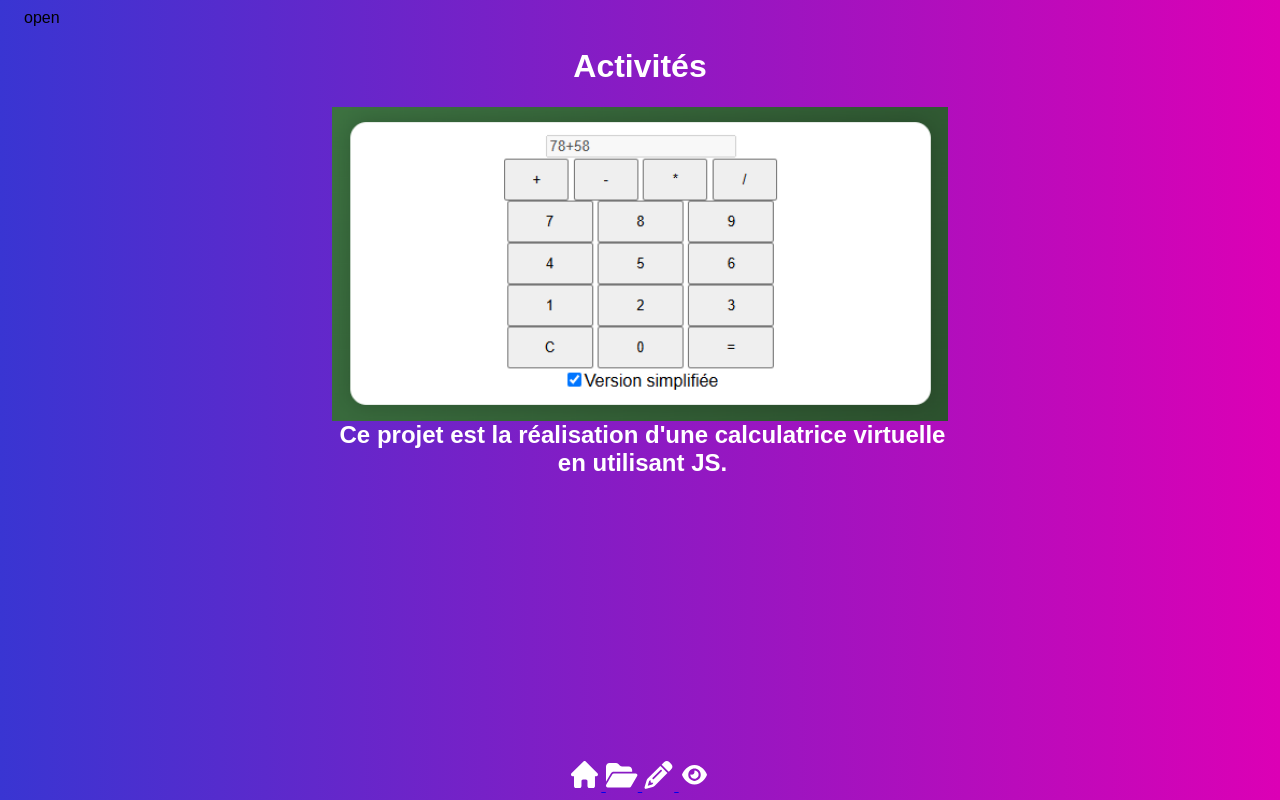
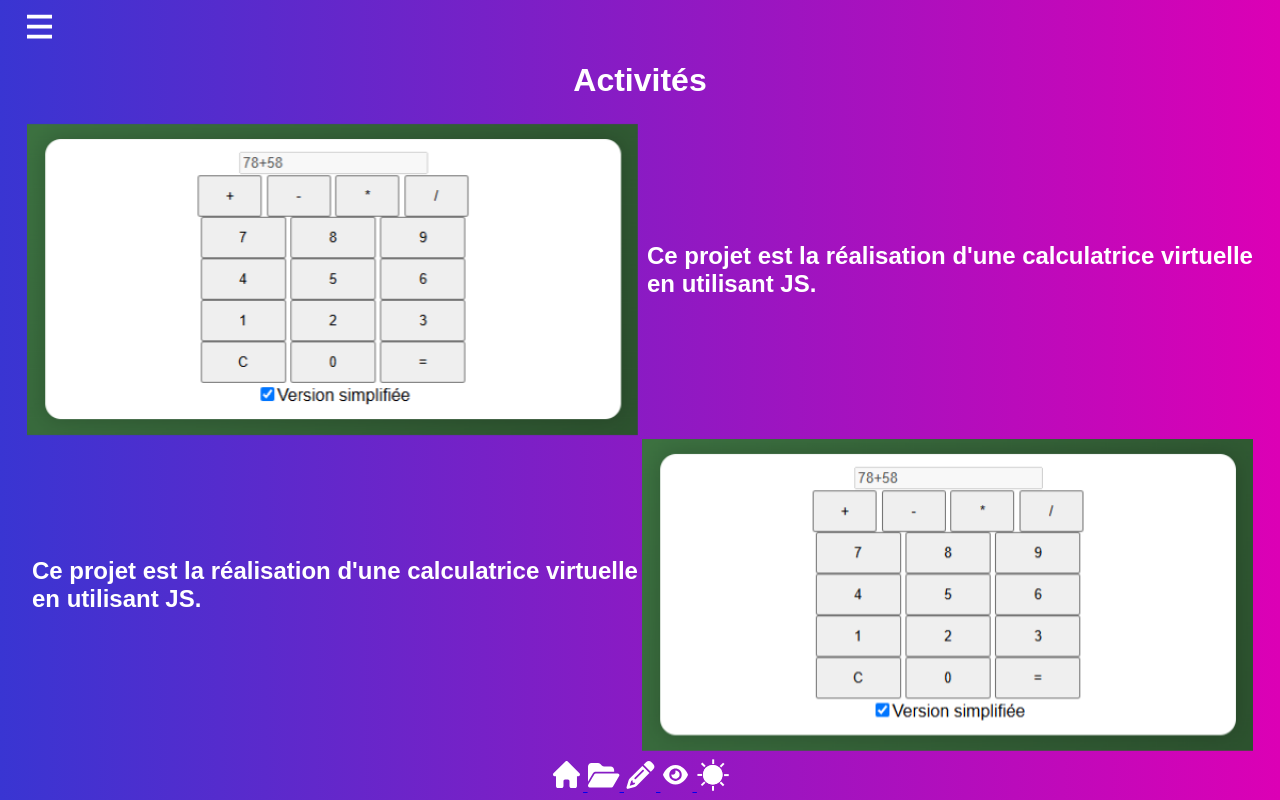
Before and after one commit to HDMDraw/portfolio, a plain HTML site: page act.html in a window 1280 px wide. Shown: the top 800 px of the page. Drawn offline with Linux system fonts and the light colour scheme; a web font is replaced by a local one.

Commit message:
Add files via upload

```diff
--- a/act.html
+++ b/act.html
@@ -12,10 +12,15 @@
         </div>
         <div id="main" class="content">
             <left>
-                <span id="openBtn" onclick="openNav()">open</span>
+                <img src="menu_img_light.png" id="openBtn" onclick="openNav()">
             </left>
             <center>
                 <h1>Activités</h1>
+            <!-- Tableau des activités -->
+            <table>
+                <tr>
+                    <!-- Première activité : Calculatrice -->
+                    <td>
                         <div class="container">
                             <img src="calculatrice/calc_capt.PNG" alt="Capture de la calculatrice virtuelle" class="image" style="width:100%">
                             <div class="middle">
@@ -23,24 +28,50 @@
                                     <div class="text">Calculatrice</div>
                                 </a>
                             </div>
+                        </div>
+                    </td>
+                    <td>
                         <h2 class="imageflexcontent">Ce projet est la réalisation d'une calculatrice virtuelle en utilisant JS.</h2>
+                    </td>
+                </tr>
+                <tr>
+                    <!-- Seconde activité : -->
+                    <td>
+                        <h2 class="imageflexcontent">Ce projet est la réalisation d'une calculatrice virtuelle en utilisant JS.</h2>
+                    </td>
+                    <td>
+                        <div class="container">
+                            <img src="calculatrice/calc_capt.PNG" alt="Capture de la calculatrice virtuelle" class="image" style="width:100%">
+                            <div class="middle">
+                                <a href="calculatrice/calculatrice.html">
+                                    <div class="text">Calculatrice</div>
+                                </a>
                             </div>
-            </center>
                         </div>
+                    </td>
+                </tr>
+            </table>
+        </div>
+        <br>
+        <br>
+        <br>
+        <br>
     </body>
     <footer>
         <!-- Changer les boutons en images -->
+        <!-- Changer les boutons en images -->
         <a href="index.html">
-            <img src="acc_img_light.png" alt="Button Image">
+            <img id="acc" src="acc_img_light.png" alt="Button Image">
         </a>
         <a href="docs.html">
-            <img src="doc_img_light.png" alt="Button Image">
+            <img id="docs" src="doc_img_light.png" alt="Button Image">
         </a>
         <a href="act.html">
-            <img src="act_img_light.png" alt="Button Image">
+            <img id="act" src="act_img_light.png" alt="Button Image">
         </a>
         <a href="veilletechno.html">
-            <img src="vt_img_light.png" alt="Button Image">
+            <img id="vt" src="vt_img_light.png" alt="Button Image">
         </a>
+        <img id="theme" src="theme_img_light.png" alt="Button Image" onclick="changementTheme()">
     </footer>
 </html>
--- a/script.js
+++ b/script.js
@@ -1,11 +1,85 @@
-/* Set the width of the side navigation to 250px and the left margin of the page content to 250px */
+// Change la largeur de la side navivgation à 250px
 function openNav() {
     document.getElementById("mySidenav").style.width = "250px";
     document.getElementById("openBtn").style.opacity = 0;
   }
 
-  /* Set the width of the side navigation to 0 and the left margin of the page content to 0 */
-  function closeNav() {
+// Change la largeur de la side navigation à 0
+function closeNav() {
     document.getElementById("mySidenav").style.width = "0";
     document.getElementById("openBtn").style.opacity = 100;
   }
+
+/* ====================== A DEBUGGER ====================== */
+/*
+// Change le thème de la page
+function changementTheme() {
+  alert(document.getElementById("theme").src)
+  if(localStorage.getItem("theme") == 'light') {
+    document.body.style.background = "linear-gradient(90deg, rgb(81, 76, 235) 0%, rgb(209, 78, 185) 100%)"
+    document.getElementById("acc").src = "acc_img.png"
+    document.getElementById("docs").src = "docs_img.png"
+    document.getElementById("vt").src = "vt_img.png"
+    document.getElementById("act").src = "act_img.png"
+    document.getElementById("menu").src = "menu_img.png"
+    document.getElementById("theme").src = "theme_img.png"
+    document.h2.style.color = "black"
+    document.h1.style.color = "black"
+    localStorage.setItem("theme", "light")
+  }
+  else {
+    if(localStorage.getItem("theme") == "dark") {
+      document.body.style.background = "linear-gradient(90deg, rgba(57,53,210,1) 0%, rgba(220,0,181,1) 100%)"
+      document.getElementById("acc").src = "acc_img_light.png"
+      document.getElementById("docs").src = "docs_img_light.png"
+      document.getElementById("vt").src = "vt_img_light.png"
+      document.getElementById("act").src = "act_img_light.png"
+      document.getElementById("menu").src = "menu_img_light.png"
+      document.getElementById("theme").src = "theme_img_light.png"
+      document.h2.style.color = "white"
+      document.h1.style.color = "white"
+    }
+  }
+}
+
+// Vérifier le thème de la page
+function verifTheme() {
+  if (typeof localStorage.getItem("theme") === 'undefined') {
+    localStorage.setItem("theme", "light")
+    document.body.style.background = "linear-gradient(90deg, rgba(57,53,210,1) 0%, rgba(220,0,181,1) 100%)"
+    document.getElementById("acc").src = "acc_img_light.png"
+    document.getElementById("docs").src = "docs_img_light.png"
+    document.getElementById("vt").src = "vt_img_light.png"
+    document.getElementById("act").src = "act_img_light.png"
+    document.getElementById("menu").src = "menu_img_light.png"
+    document.getElementById("theme").src = "theme_img_light.png"
+    document.h2.style.color = "white"
+    document.h1.style.color = "white"
+  }
+  else {
+    if(localStorage.getItem("theme") == 'light') {
+      document.body.style.background = "linear-gradient(90deg, rgba(57,53,210,1) 0%, rgba(220,0,181,1) 100%)"
+      document.getElementById("acc").src = "acc_img_light.png"
+      document.getElementById("docs").src = "docs_img_light.png"
+      document.getElementById("vt").src = "vt_img_light.png"
+      document.getElementById("act").src = "act_img_light.png"
+      document.getElementById("menu").src = "menu_img_light.png"
+      document.getElementById("theme").src = "theme_img_light.png"
+      document.h2.style.color = "white"
+      document.h1.style.color = "white"
+  }
+  else {
+    if(localStorage.getItem("theme") == 'dark') {
+      document.body.style.background = "linear-gradient(90deg, rgb(81, 76, 235) 0%, rgb(209, 78, 185) 100%)"
+      document.getElementById("acc").src = "acc_img.png"
+      document.getElementById("docs").src = "docs_img.png"
+      document.getElementById("vt").src = "vt_img.png"
+      document.getElementById("act").src = "act_img.png"
+      document.getElementById("menu").src = "menu_img.png"
+      document.getElementById("theme").src = "theme_img.png"
+      document.h2.style.color = "black"
+      document.h1.style.color = "black"
+    }
+  }
+}
+*/
--- a/style.css
+++ b/style.css
@@ -83,7 +83,7 @@ div.content {
 
 .container {
   position: relative;
-  width: 50%;
+  width: 100%;
 }
 
 .image {
@@ -141,7 +141,8 @@ footer {
   text-align: center;
   padding: 5px;
   color: #000;
-  position: absolute;
+  position: fixed;
+  margin-top: -200px;
   bottom: 0;
   left: 0;
   right: 0;
```
Also changed, not shown: docs.html (+7 -5 lines), index.html (+7 -7 lines), veilletechno.html (+7 -5 lines), menu_img.png (added), menu_img_light.png (added), theme_img.png (added), theme_img_light.png (added). Lines whose indentation alone changed are shown as unchanged.
